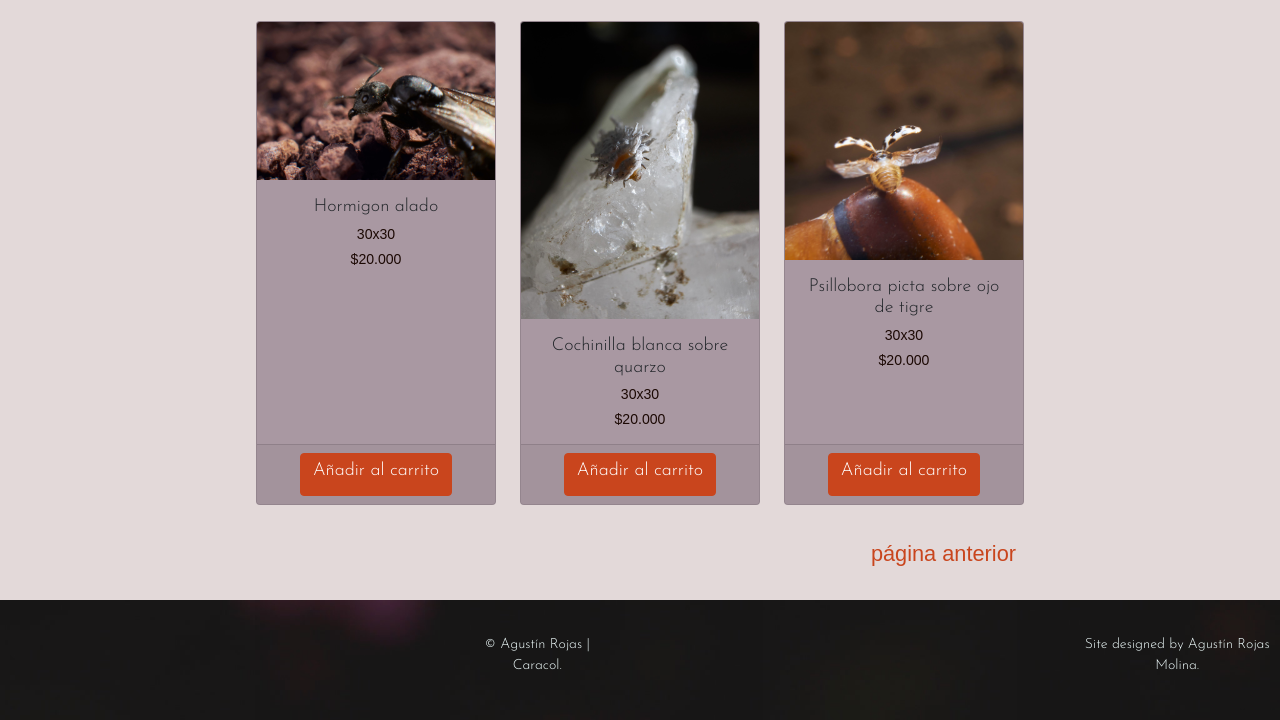
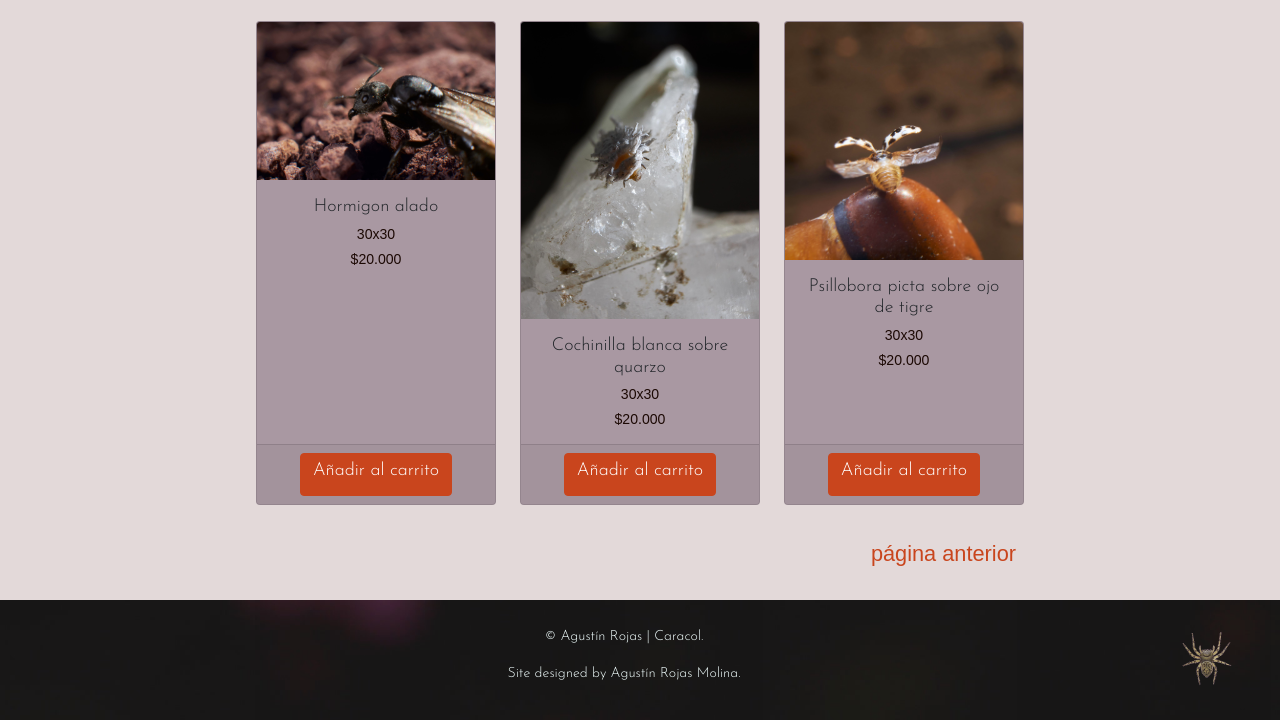
Before and after one commit to Caracolaracol/CaracolFirstSIte, a website: page pages/tienda-2.html in a window 1280 px wide. Shown: the part 1023-1743 px from the top of the page. Drawn offline with nearby package versions, Linux system fonts and the light colour scheme; a web font is replaced by a local one.

Commit message:
corregi araña en pages/tienda-2

```diff
--- a/pages/tienda-2.html
+++ b/pages/tienda-2.html
@@ -204,10 +204,16 @@
         <div class="grid-footer">
             <footer>
                 <div class="background-footer">
-                    <!-- Encabezado final, datos extras, -->
-                    <p class="text-footer">© Agustín Rojas | Caracol.</p>
-                    <p class="text-footer">Site designed by Agustín Rojas Molina.</p>
+                    <!-- Encabezado final, datos extras, boton ir arriba -->
+                    <div class="texts-footer">
+                        <p class="text-footer">© Agustín Rojas | Caracol.</p>
+                        <p class="text-footer">Site designed by Agustín Rojas Molina.</p>
+                    </div>
+                    <div class="ir-arriba">
+                        <a href="#"><img class="aracnido" src="../images/irarriba.png" alt="boton para ir arriba con forma de araña"></a>
+                    </div>
                 </div>
+
             </footer>
         </div>
 
```
Also changed, not shown: 1 other file.
